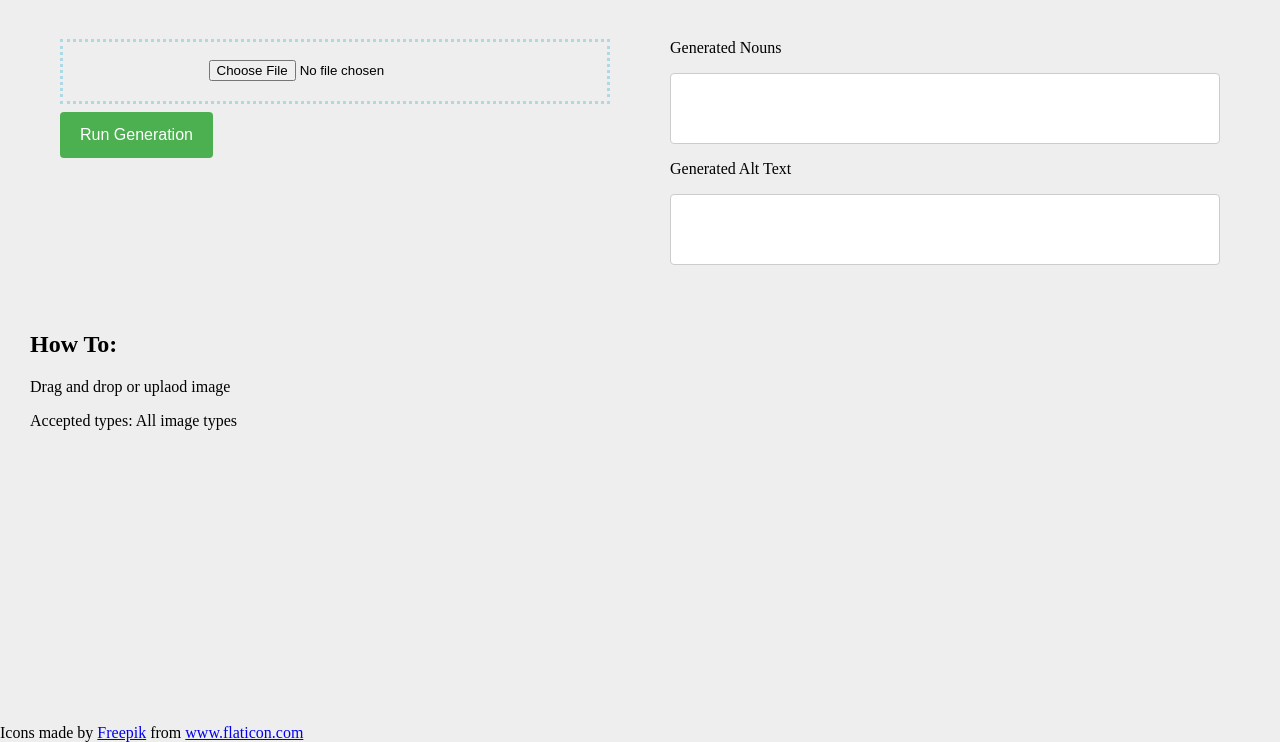
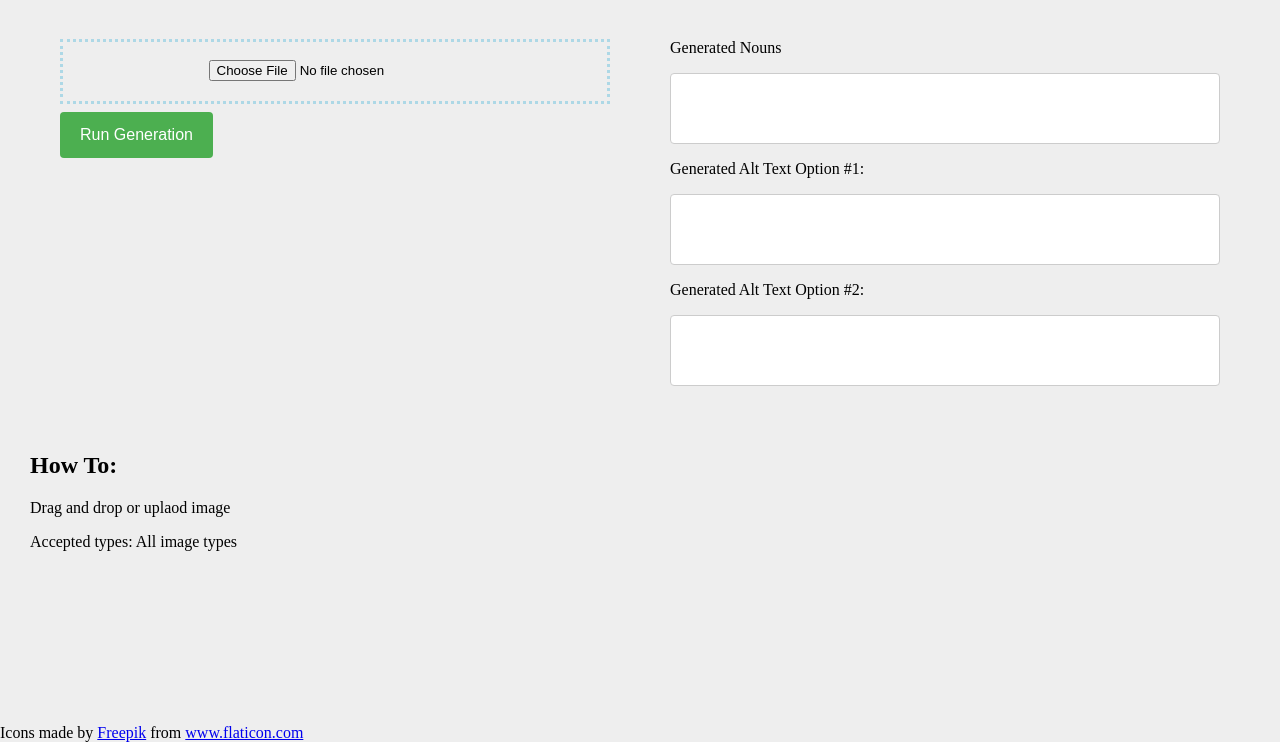
Before and after one commit to SWEN-712/final-team-project-parrot, a plain HTML site: page index.html in a window 1280 px wide. Shown: the part 58-800 px from the top of the page. Drawn offline with nearby package versions, Linux system fonts and the light colour scheme.

Commit message:
added extra alt text input form

```diff
--- a/index.html
+++ b/index.html
@@ -30,8 +30,10 @@
       <div class="col2">
         <label for="generatedNouns">Generated Nouns</label>
         <input id="generatedNouns" type="text" name="generatedNouns" />
-        <label for="alt">Generated Alt Text</label>
+        <label for="alt">Generated Alt Text Option #1:</label>
         <input type="text" name="alt" id="alt" />
+        <label for="IBMalt">Generated Alt Text Option #2:</label>
+        <input type="text" name="alt" id="IBMalt" />
       </div>
       <div id="instructions">
         <h2>How To:</h2>
```
